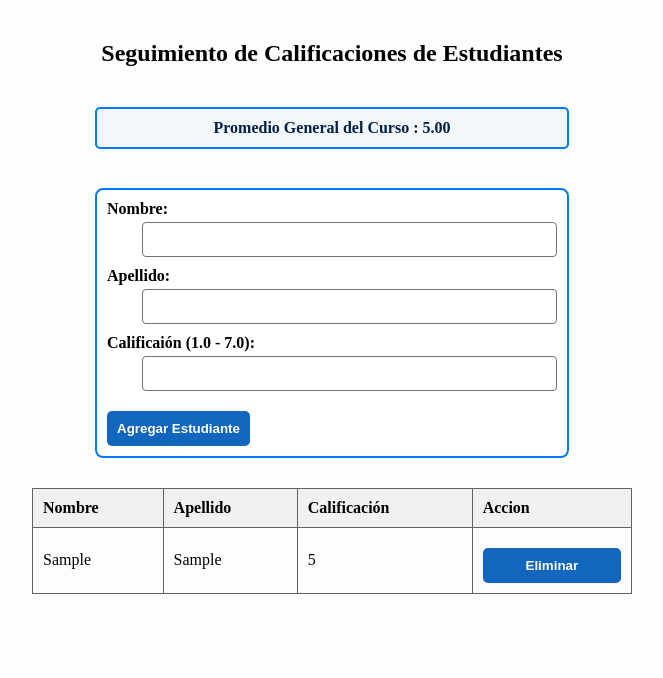
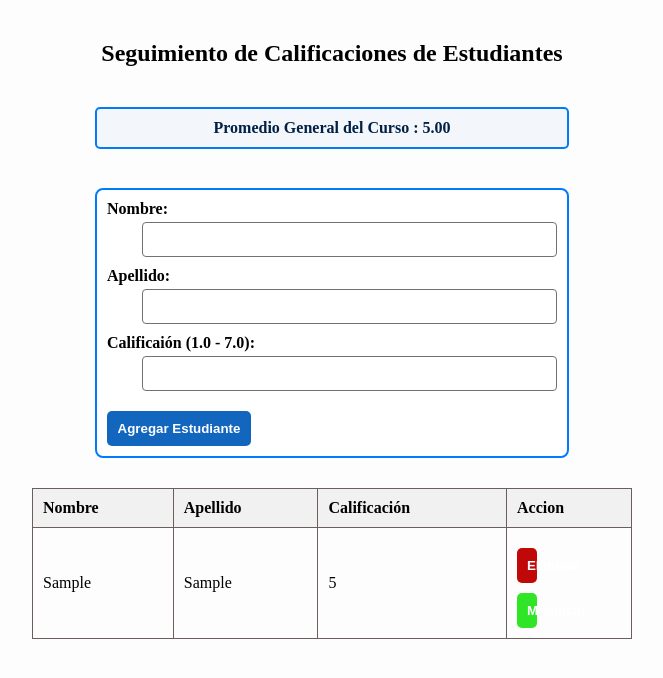
Before and after one commit to cabecera/ev2-registro-notas-estudiantes-basico, a plain HTML site: page index.html in a window 1280 px wide. Both pictures are taken after typing "Sample", "Sample", "5" into the empty fields and a click on the button "Agregar Estudiante". Shown: the whole page, without its empty margins (308-971 px from the left). Drawn offline with Linux system fonts and the light colour scheme.

Commit message:
Guardado de botones
Falta modificar

```diff
--- a/index.html
+++ b/index.html
@@ -53,7 +53,7 @@
 		</script>
 
 
-		<button type="submit"> Agregar Estudiante</button>
+		<button id=botonGeneral type="submit"> Agregar Estudiante</button>
 	</form>
 	<table id="studentsTable" border="1" cellpadding="8" cellspacing="0">
 		<thead>
--- a/script.js
+++ b/script.js
@@ -41,7 +41,8 @@ function addStudentToTable(estudiante) {
     <td>${estudiante.lastName}</td>
     <td>${estudiante.grade}</td>
     <td>
-        <button class="delete-btn">Eliminar</button>
+        <button id=botonEliminar class="delete-btn">Eliminar</button>
+        <button id=botonModificar class="update-btn">Modificar</button>
     </td>
         `;
 
--- a/style.css
+++ b/style.css
@@ -68,7 +68,7 @@ input[type="number"]{
     border-radius: 4px;
     margin-left: 35px;
 }
-button {
+#botonGeneral {
     padding: 10px;
     border: none;
     background-color: #1366be;
@@ -79,7 +79,36 @@ button {
     margin-top: 10px;
     margin-right: 65%;
     width: 100%;
-    max-width: 143px;
+    max-width: 144px;
+}
+
+#botonEliminar{
+    padding: 10px;
+    border: none;
+    background-color: #c00808;
+    color: white;
+    border-radius: 5px;
+    font-weight: bold;
+    cursor: pointer;
+    margin-top: 10px;
+    margin-right: 65%;
+    width: 100%;
+    max-width: 10px;
+}
+
+
+#botonModificar{
+    padding: 10px;
+    border: none;
+    background-color: #2fe526;
+    color: white;
+    border-radius: 5px;
+    font-weight: bold;
+    cursor: pointer;
+    margin-top: 10px;
+    margin-right: 65%;
+    width: 100%;
+    max-width: 10px;
 }
 
 
```
